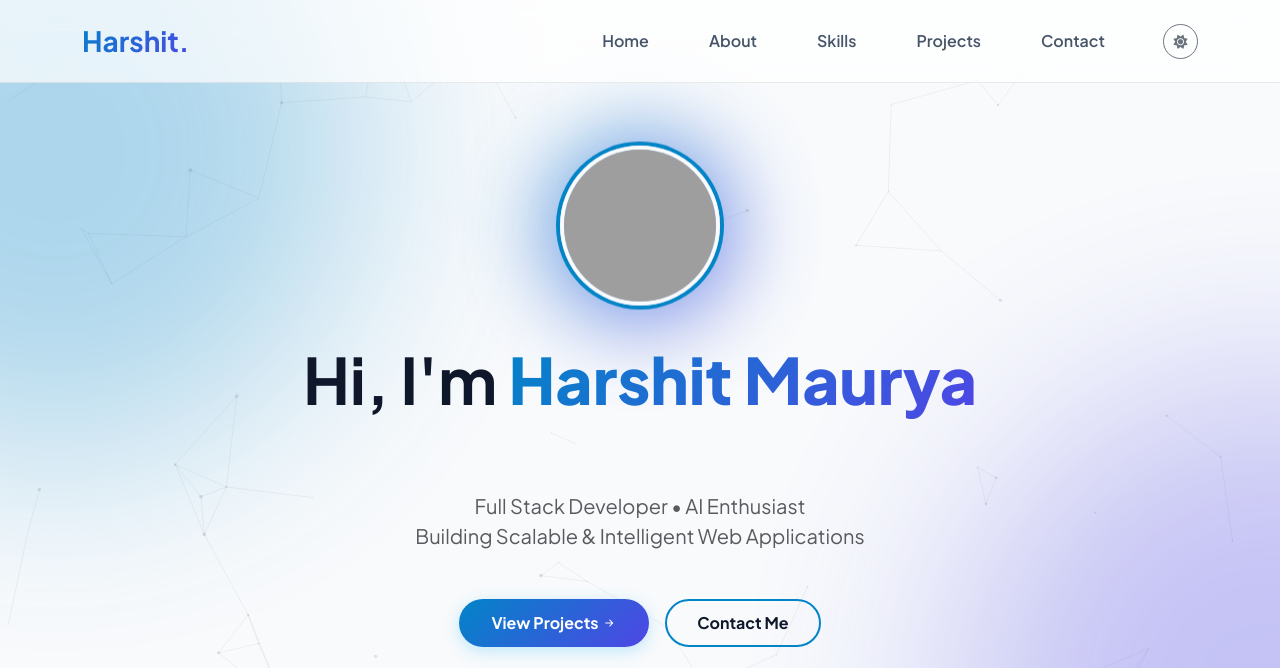
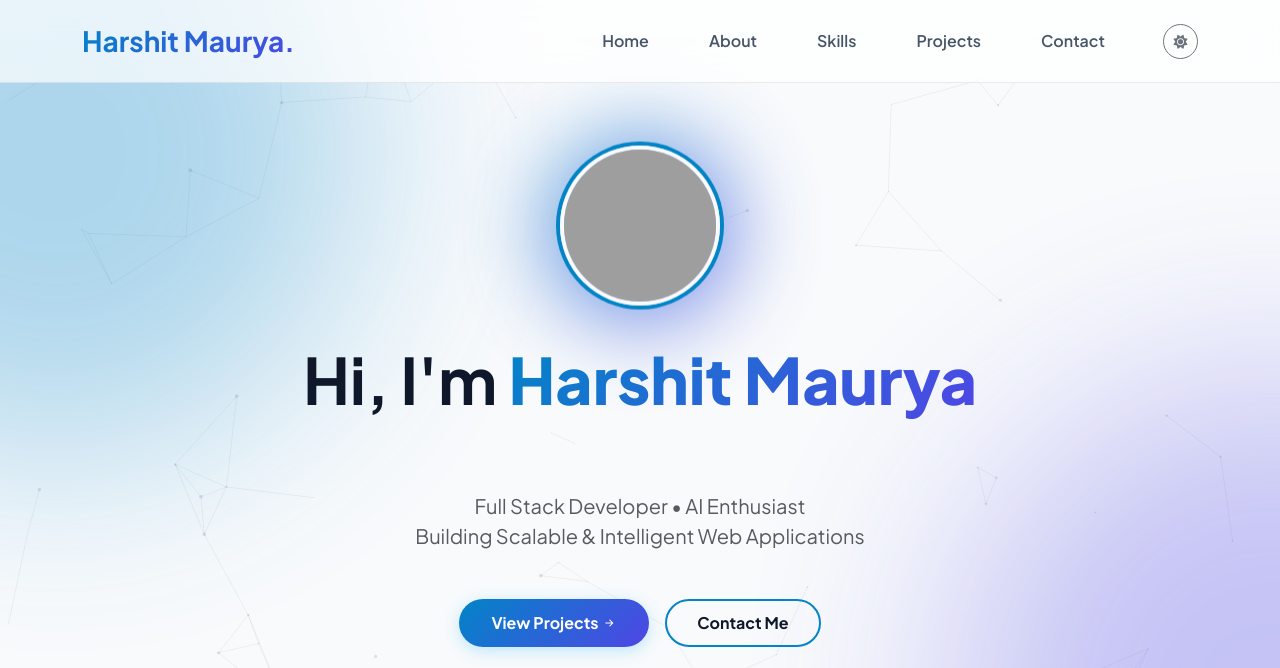
Before and after one commit to harshit-zx/harshit-maurya-portfolio, a plain HTML site: page index.html in a window 1280 px wide. Shown: the top 668 px of the page. Drawn offline with nearby package versions, Linux system fonts and the light colour scheme; grey boxes are pictures that could not be loaded.

```diff
--- a/index.html
+++ b/index.html
@@ -412,7 +412,7 @@
 
     <nav class="navbar navbar-expand-lg fixed-top">
         <div class="container">
-            <a class="navbar-brand fw-bold gradient-text fs-3" href="#home">Harshit.</a>
+            <a class="navbar-brand fw-bold gradient-text fs-3" href="#home">Harshit Maurya.</a>
 
             <button class="navbar-toggler border-0 shadow-none" type="button" data-bs-toggle="collapse" data-bs-target="#nav">
                 <span class="navbar-toggler-icon" style="filter: invert(0.5);"></span>
```
